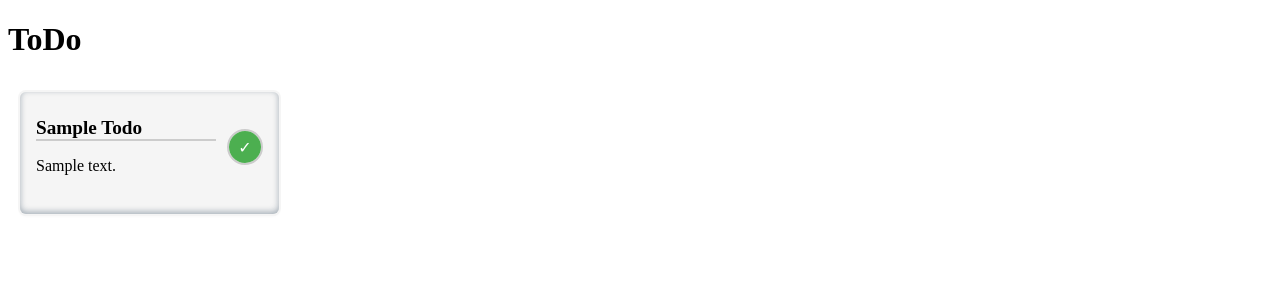
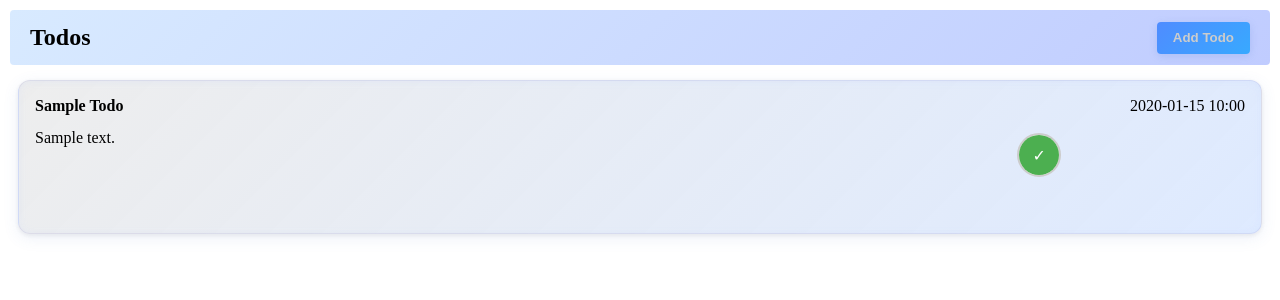
Before and after one commit to Vyshak-NSC/ToDo, a Flask app: page / in a window 1280 px wide. Shown: the top 300 px of the page. Run offline with Flask 3, Linux system fonts and the light colour scheme; tables that the repository leaves empty hold one stand-in row (values such as "Sample post"); parts of the project's set-up code (start-up, migrations or seed data) failed here and were passed over.

Commit message:
Updated: UI changes

```diff
--- a/app/static/css/styles.css
+++ b/app/static/css/styles.css
@@ -1,51 +1,100 @@
+nav{
+    top: 10px;
+    left: 10px;
+    right: 10px;
+    z-index: 10;
+    width: auto;
+    height: 35px;
+    display: flex;
+    position: fixed;
+    padding: 10px 20px;
+    border-radius: 4px;
+    flex-direction: row;
+    align-items: center;
+    justify-content: space-between;
+    background: linear-gradient(135deg, rgba(190,220,255,0.6) 0%, rgba(150, 170, 255,0.6) 100%);
+}
+
+#add-todo{
+    border: none;
+    height: 2rem;
+    outline: none;
+    color: #ccc;
+    padding: 0 1rem;
+    cursor: pointer;
+    font-weight: 600;
+    border-radius: 4px;
+    background-color: #5252e4;
+    transition: background 0.2s box-shadow 0.2s;
+    box-shadow: 0 2px 8px rgba(80, 120, 200, 0.2);
+    background: linear-gradient(135deg, #4f8cff 0%, #38a9ff 100%);
+}
+
+#a1dd-todo:hover, #add-todo:focus {
+    background: linear-gradient(135deg, #357ae8 0%, #30bced 100%);
+    box-shadow: 0 4px 16px rgba(80, 120, 200, 0.18);
+}
 
 #todo-list{
-    display: flex;
-    margin: auto ;
-    padding: 10px;
     gap: 1rem;
+    display: grid;
+    margin: 80px 10px 10px 10px;
+    grid-template-columns: repeat(auto-fit, minmax(300px, 1fr));
 }
 
 .todo-item{
-    min-width: 200px;
-    border: 1px solid #ccc;
     padding: 1rem;
-    background-color: #f5f5f5;
     display: flex;
+    height: 120px;
+    position: relative;
+    border-radius: 12px;
+    backdrop-filter: blur(2px);
     justify-content: space-between;
-    align-items: center;
-    flex-wrap: wrap;
-    padding-block-end: 1rem;
-    border: 2px solid transparent;
-    border-radius: 8px ;
-    box-shadow: rgba(50, 50, 93, 0.25) 0px 2px 5px -5px,
-                rgba(0, 0, 0, 0.3) 0px 3px 2px -5px,
-                rgba(10, 37, 64, 0.35) 0px -2px 6px 0px inset;
-
+    border: 1px solid rgba(120, 120, 200, 0.15);
+    box-shadow: 0 4px 16px rgba(80, 120, 200, 0.10),
+                0 1.5px 4px rgba(100, 100, 100, .10),
+                inset 0 1px 8px rgba(180, 200, 255, 0.15);
+    background: linear-gradient(135deg, rgba(230,230,230,0.7) 0%, rgba(200,220,255,0.6) 100%);
 }
 
-.todo-content{
-    flex: 1;
-    min-width: 180px;
-    min-height: 100px;
-    margin-top: -10px;
+.todo-content {
+    flex: 4 4 0;
+    min-width: 0;
+    max-height: 80px;
+    text-align: justify;
+}
+
+.todo-timestmp{
+    top: 0;
+    right: 1rem;
+    position: absolute;
 }
 
 .todo-title{
     font-weight: bold;
-    font-size: 1.2rem;
-    text-transform: capitalize;
-    margin-bottom: 0.25rem;
-    border-bottom: 2px solid #ccc;
+    text-transform:capitalize;
+    top: 0;
+    position: absolute;
+}
+
+.todo-text{
+    max-height: 90%;
+    overflow-y: auto;
+    padding-top: 1rem;
+    line-height: 1.1rem;
+    padding-right: 1rem;
+    /* scrollbar-width: thin; */
+    /* scrollbar-color: #4f8cff transparent; */
+}
+
+.todo-text::-webkit-scrollbar{
+    display: none !important;
 }
 
 .todo-status{
-    margin: 0 auto;
-    border-right: 10%;
-    min-width: 30px;
-    aspect-ratio: 1;
-    border-radius: 50%;
-    position: relative;
+    flex: 1 1 0;
+    margin-left: 1rem;
+    align-self: center;
 }
 
 .circle-checkbox{
@@ -58,25 +107,25 @@
 
 .circle-checkbox span{
     display: inline-block;
-    width: 2rem;
-    height: 2rem;
+    width: 2.5rem;
+    height: 2.5rem;
+    position: relative;
+    border-radius: 50%;
+    border: 2px solid #ccc;
     background-color: white;
-    border: 2px solid #ccc;
-    border-radius: 50%;
-    position: relative;
 }
 
 .circle-checkbox input[type="checkbox"]:checked + span::after{
     content:"✓";
+    display: flex;
+    width: 2.5rem;
+    height: 2.5rem;
+    color: white;
+    border-radius: 50%;
     position: absolute;
+    align-items: center;
+    justify-content: center;
     background-color: #4caf50;
-    border-radius: 50%;
-    width: 2rem;
-    height: 2rem;
-    color: white;
-    display: flex;
-    justify-content: center;
-    align-items: center;
 }
 
 .success-toggle{
--- a/app/static/js/scripts.js
+++ b/app/static/js/scripts.js
@@ -14,6 +14,10 @@ async function fetchTodos(){
             const item = document.createElement('div');
             item.classList.add('todo-item');
             item.id = todo.uid;
+
+            const timestmp = document.createElement('p');
+            timestmp.classList.add('todo-timestmp');
+            timestmp.textContent = `${todo.date}`
 
             const title = document.createElement('p');
             title.classList.add('todo-title');
@@ -34,6 +38,7 @@ async function fetchTodos(){
                 <span></span>
                 </label>
             `
+            content.appendChild(timestmp);
             content.appendChild(title);
             content.appendChild(text);
 
@@ -83,7 +88,6 @@ document.addEventListener("DOMContentLoaded", () => {
                     todoItem.classList.remove('error-toggle')
                 },1400)
             }
-
         }
     })
 })
--- a/app/templates/index.html
+++ b/app/templates/index.html
@@ -4,10 +4,13 @@
     <meta charset="UTF-8">
     <meta name="viewport" content="width=device-width, initial-scale=1.0">
     <link rel="stylesheet" href="{{ url_for('static', filename='css/styles.css') }} ">
-    <title>ToDo</title>
+    <title>Todos</title>
 </head>
 <body>
-    <h1>ToDo</h1>
+    <nav>
+        <h1>Todos</h1>
+        <button id="add-todo">Add Todo</button>
+    </nav>
     <div id="todo-list">
         Loading...
     </div>
```
